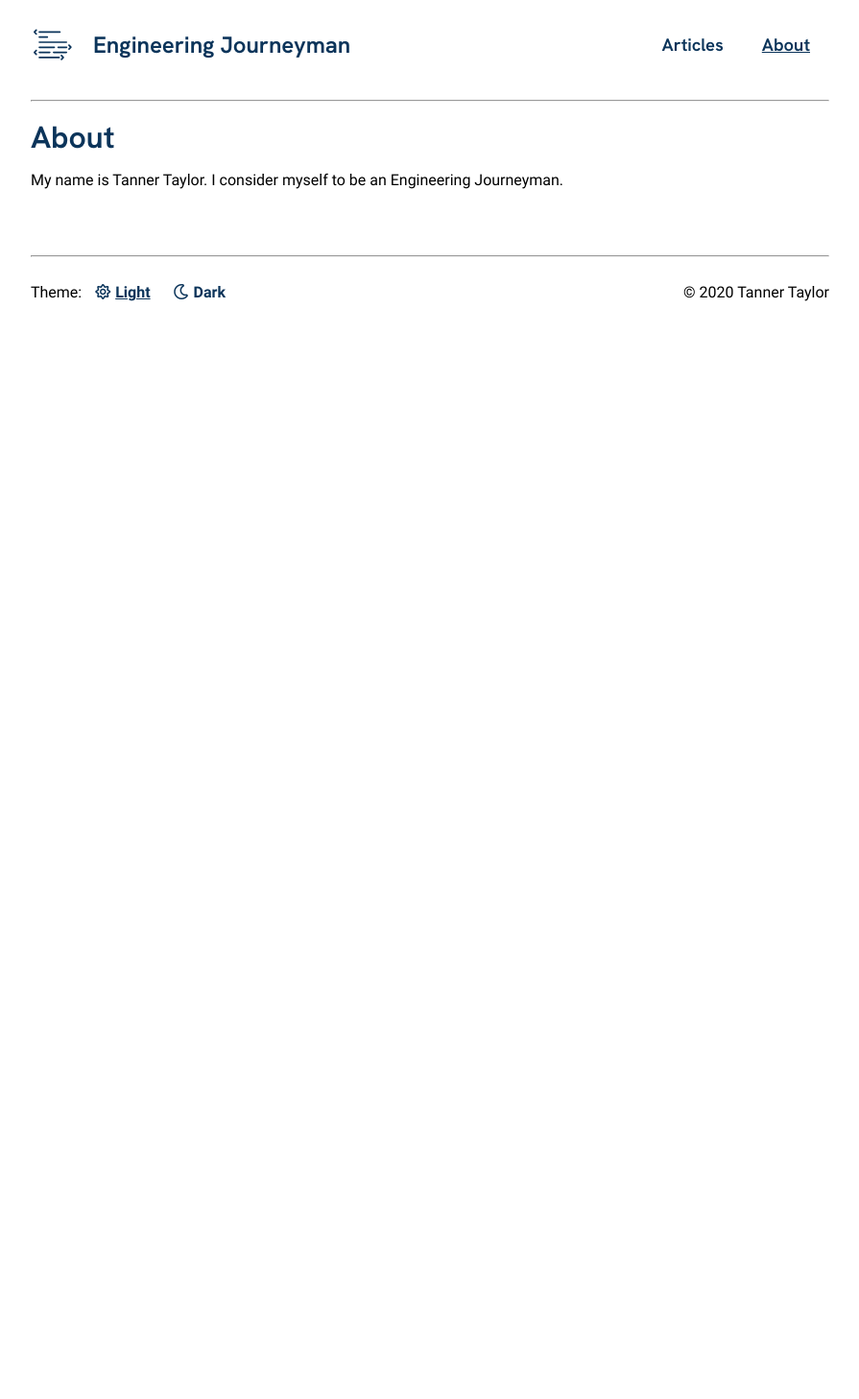
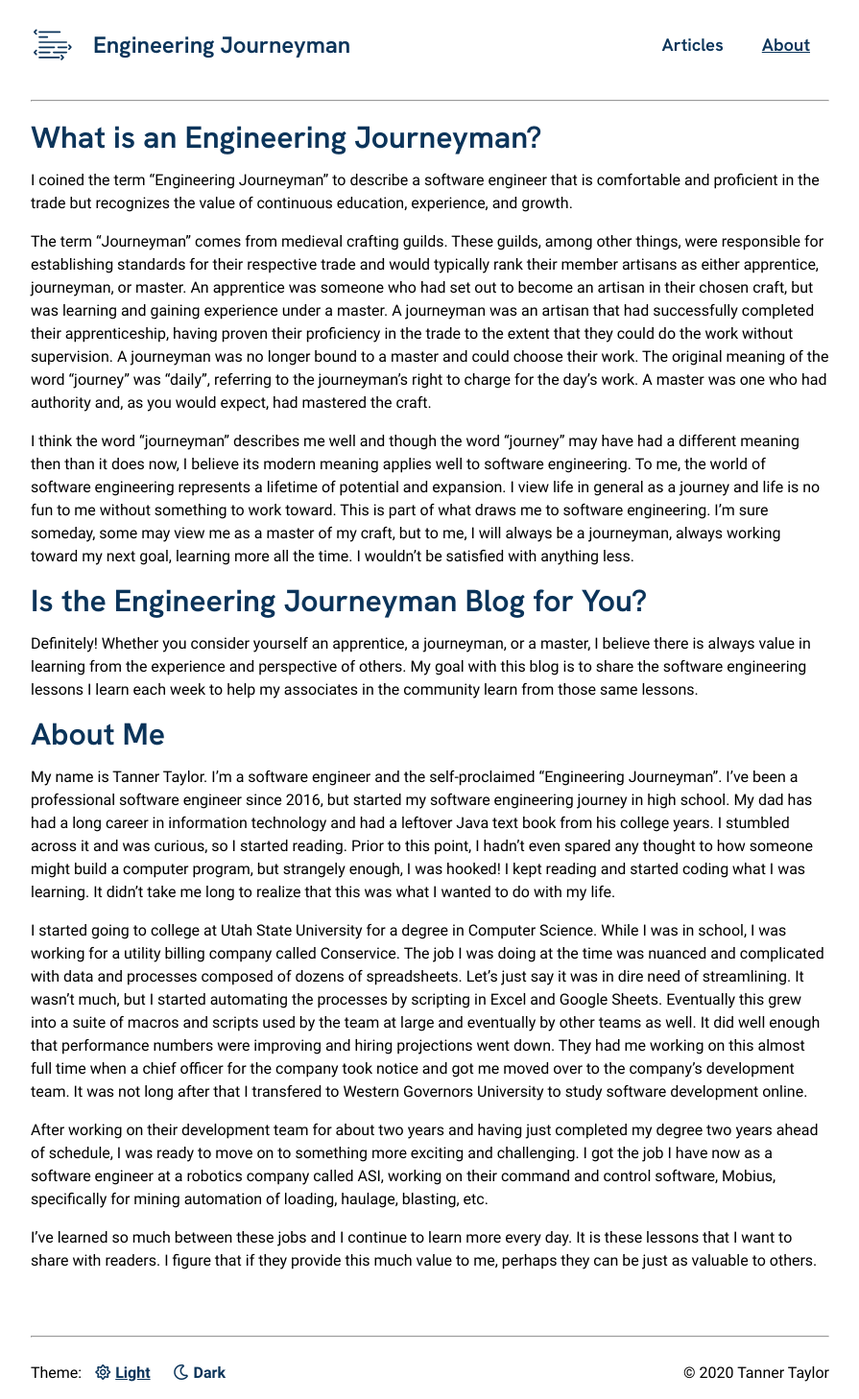
Before and after one commit to engineering-journeyman/engineering-journeyman.github.io, a Jekyll site: the page built from about.md, in a window 1280 px wide. Shown: the whole page at 96% size, without its empty margins (192-1087 px from the left). Built offline with Jekyll 4.4.1, drawn with Linux system fonts in a browser that asks for light colours; before the commit the page ends 900 px from its top, so only the background shows below that.

Commit message:
Filled in content on the about page.

```diff
--- a/about.md
+++ b/about.md
@@ -4,6 +4,24 @@ title: About
 permalink: /about/
 ---
 
-# About
+# What is an Engineering Journeyman?
 
-My name is Tanner Taylor. I consider myself to be an Engineering Journeyman.
+I coined the term "Engineering Journeyman" to describe a software engineer that is comfortable and proficient in the trade but recognizes the value of continuous education, experience, and growth.
+
+The term "Journeyman" comes from medieval crafting guilds. These guilds, among other things, were responsible for establishing standards for their respective trade and would typically rank their member artisans as either apprentice, journeyman, or master. An apprentice was someone who had set out to become an artisan in their chosen craft, but was learning and gaining experience under a master. A journeyman was an artisan that had successfully completed their apprenticeship, having proven their proficiency in the trade to the extent that they could do the work without supervision. A journeyman was no longer bound to a master and could choose their work. The original meaning of the word "journey" was "daily", referring to the journeyman's right to charge for the day's work. A master was one who had authority and, as you would expect, had mastered the craft.
+
+I think the word "journeyman" describes me well and though the word "journey" may have had a different meaning then than it does now, I believe its modern meaning applies well to software engineering. To me, the world of software engineering represents a lifetime of potential and expansion. I view life in general as a journey and life is no fun to me without something to work toward. This is part of what draws me to software engineering. I'm sure someday, some may view me as a master of my craft, but to me, I will always be a journeyman, always working toward my next goal, learning more all the time. I wouldn't be satisfied with anything less.
+
+# Is the Engineering Journeyman Blog for You?
+
+Definitely! Whether you consider yourself an apprentice, a journeyman, or a master, I believe there is always value in learning from the experience and perspective of others. My goal with this blog is to share the software engineering lessons I learn each week to help my associates in the community learn from those same lessons.
+
+# About Me
+
+My name is Tanner Taylor. I'm a software engineer and the self-proclaimed "Engineering Journeyman". I've been a professional software engineer since 2016, but started my software engineering journey in high school. My dad has had a long career in information technology and had a leftover Java text book from his college years. I stumbled across it and was curious, so I started reading. Prior to this point, I hadn't even spared any thought to how someone might build a computer program, but strangely enough, I was hooked! I kept reading and started coding what I was learning. It didn't take me long to realize that this was what I wanted to do with my life.
+
+I started going to college at Utah State University for a degree in Computer Science. While I was in school, I was working for a utility billing company called Conservice. The job I was doing at the time was nuanced and complicated with data and processes composed of dozens of spreadsheets. Let's just say it was in dire need of streamlining. It wasn't much, but I started automating the processes by scripting in Excel and Google Sheets. Eventually this grew into a suite of macros and scripts used by the team at large and eventually by other teams as well. It did well enough that performance numbers were improving and hiring projections went down. They had me working on this almost full time when a chief officer for the company took notice and got me moved over to the company's development team. It was not long after that I transfered to Western Governors University to study software development online.
+
+After working on their development team for about two years and having just completed my degree two years ahead of schedule, I was ready to move on to something more exciting and challenging. I got the job I have now as a software engineer at a robotics company called ASI, working on their command and control software, Mobius, specifically for mining automation of loading, haulage, blasting, etc.
+
+I've learned so much between these jobs and I continue to learn more every day. It is these lessons that I want to share with readers. I figure that if they provide this much value to me, perhaps they can be just as valuable to others.
```
